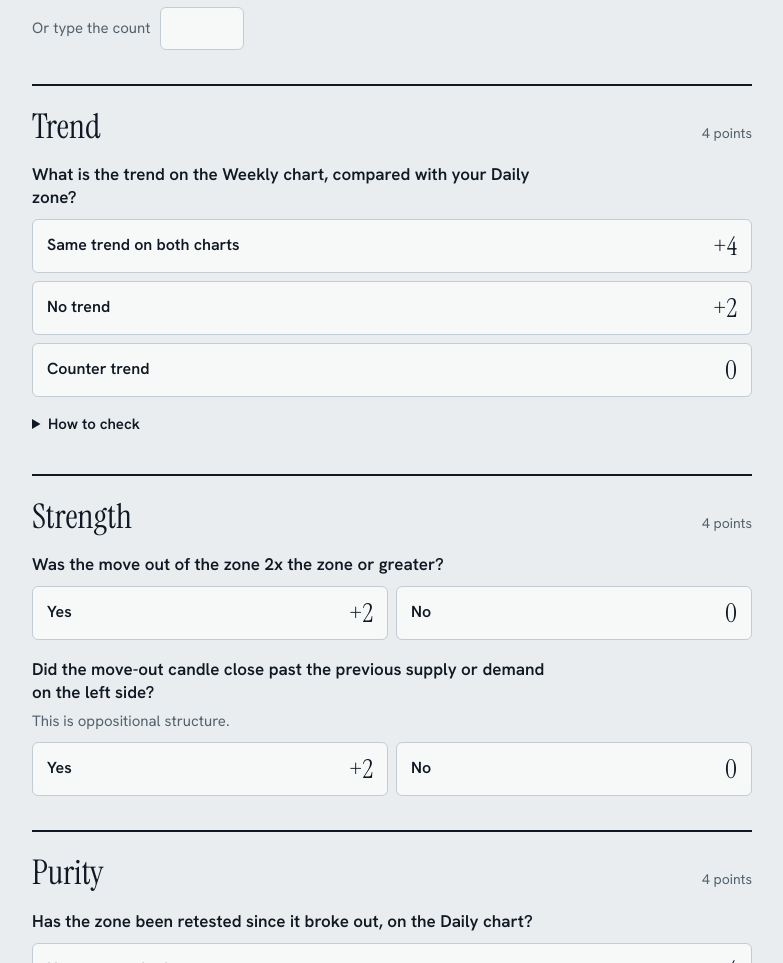
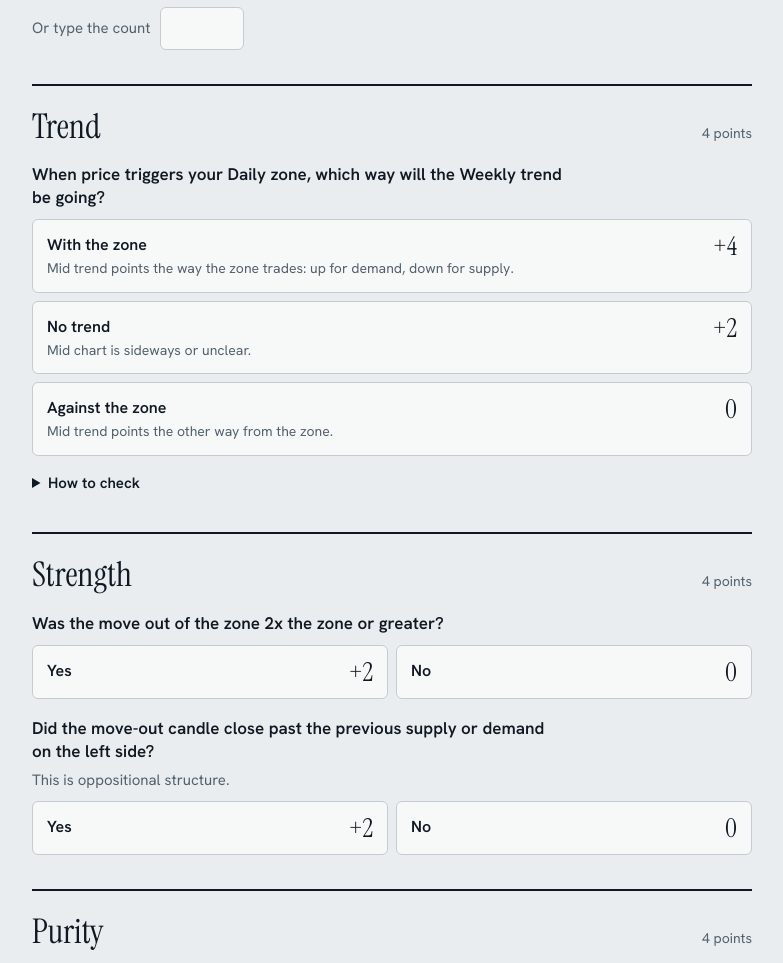
Before and after one commit to Jaynabb/zone-scorecard, a plain HTML site: page index.html in a window 1280 px wide. Shown: the part 1274-2237 px from the top of the page, without its empty margins (8-791 px from the left). Drawn offline with Linux system fonts and the light colour scheme.

Commit message:
Reword Trend check: ask which way the mid trend will be going when the low zone triggers

```diff
--- a/index.html
+++ b/index.html
@@ -344,15 +344,15 @@ footer { margin-top: 40px; padding: 22px 0 40px; border-top: 1px solid var(--rul
         extra: '<div class="extra"><label for="time-n">Or type the count</label><input type="number" id="time-n" min="1" step="1" inputmode="numeric"></div>' }
     ] },
     { id: "trend", name: "Trend", qs: [
-      { id: "trend", q: function (t) { return "What is the trend on the " + t.mid + " chart, compared with your " + t.low + " zone?"; },
-        help: '<details class="help"><summary>How to check</summary><p>A trend is 3 segments: 3 moves in one direction.</p><ol>' +
+      { id: "trend", q: function (t) { return "When price triggers your " + t.low + " zone, which way will the " + t.mid + " trend be going?"; },
+        help: '<details class="help"><summary>How to check</summary><p>A trend is 3 segments: 3 moves in one direction. The two charts do not need to match. You only want to know what the <b data-tf="mid"></b> trend will be doing when price reaches your zone.</p><ol>' +
               '<li>Highlight the zone on the <b data-tf="low"></b> chart.</li>' +
               '<li>Hop up to the <b data-tf="mid"></b> chart.</li>' +
-              '<li>If price hits a demand or supply zone there, note which way the <b data-tf="mid"></b> trend is going.</li></ol></details>',
+              '<li>Picture price arriving at your zone. Note which way the <b data-tf="mid"></b> trend will be going at that moment.</li></ol></details>',
         opts: [
-          { label: "Same trend on both charts", sub: "", pts: 4 },
-          { label: "No trend", sub: "", pts: 2 },
-          { label: "Counter trend", sub: "", pts: 0 }
+          { label: "With the zone", sub: "Mid trend points the way the zone trades: up for demand, down for supply.", pts: 4 },
+          { label: "No trend", sub: "Mid chart is sideways or unclear.", pts: 2 },
+          { label: "Against the zone", sub: "Mid trend points the other way from the zone.", pts: 0 }
         ] }
     ] },
     { id: "strength", name: "Strength", qs: [
```
